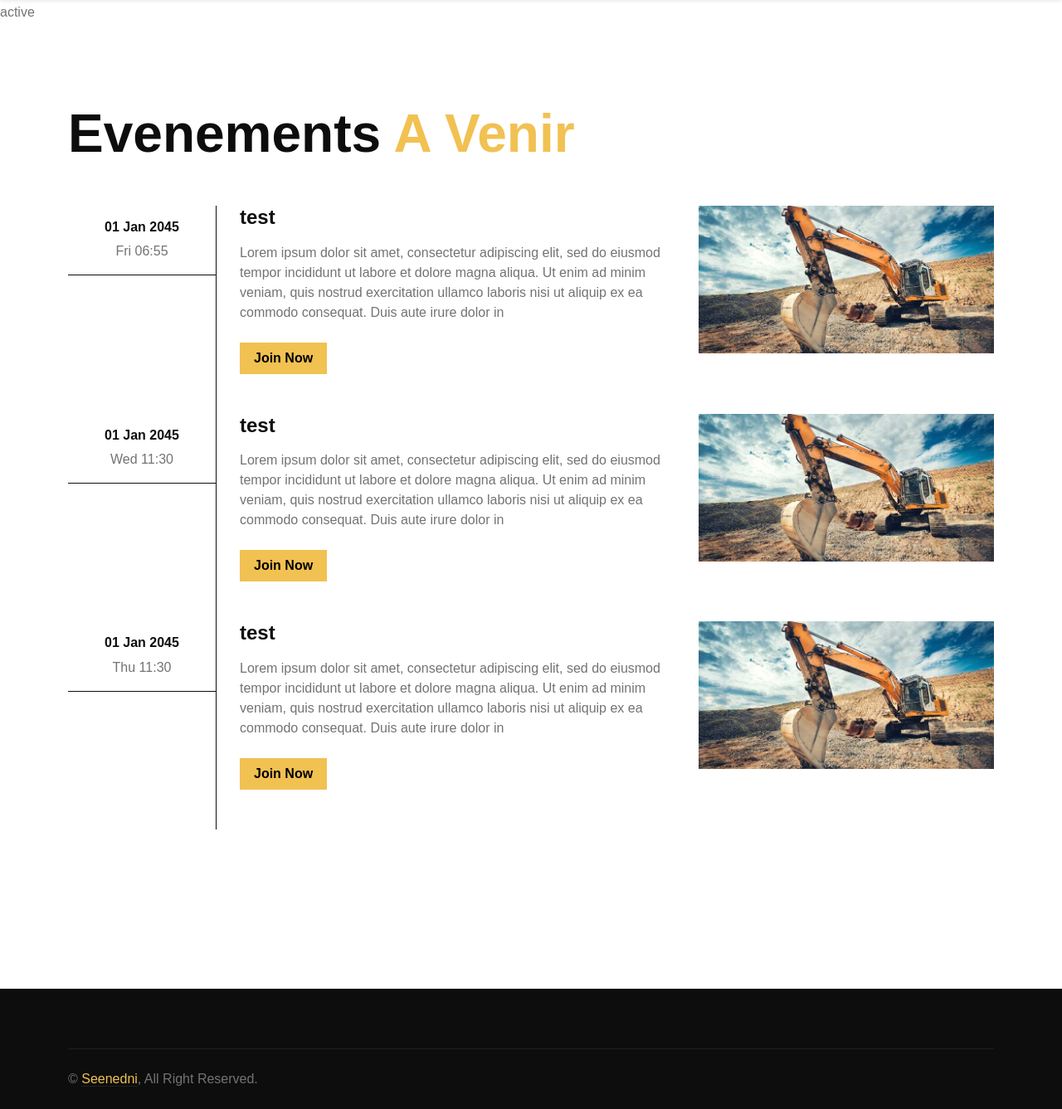
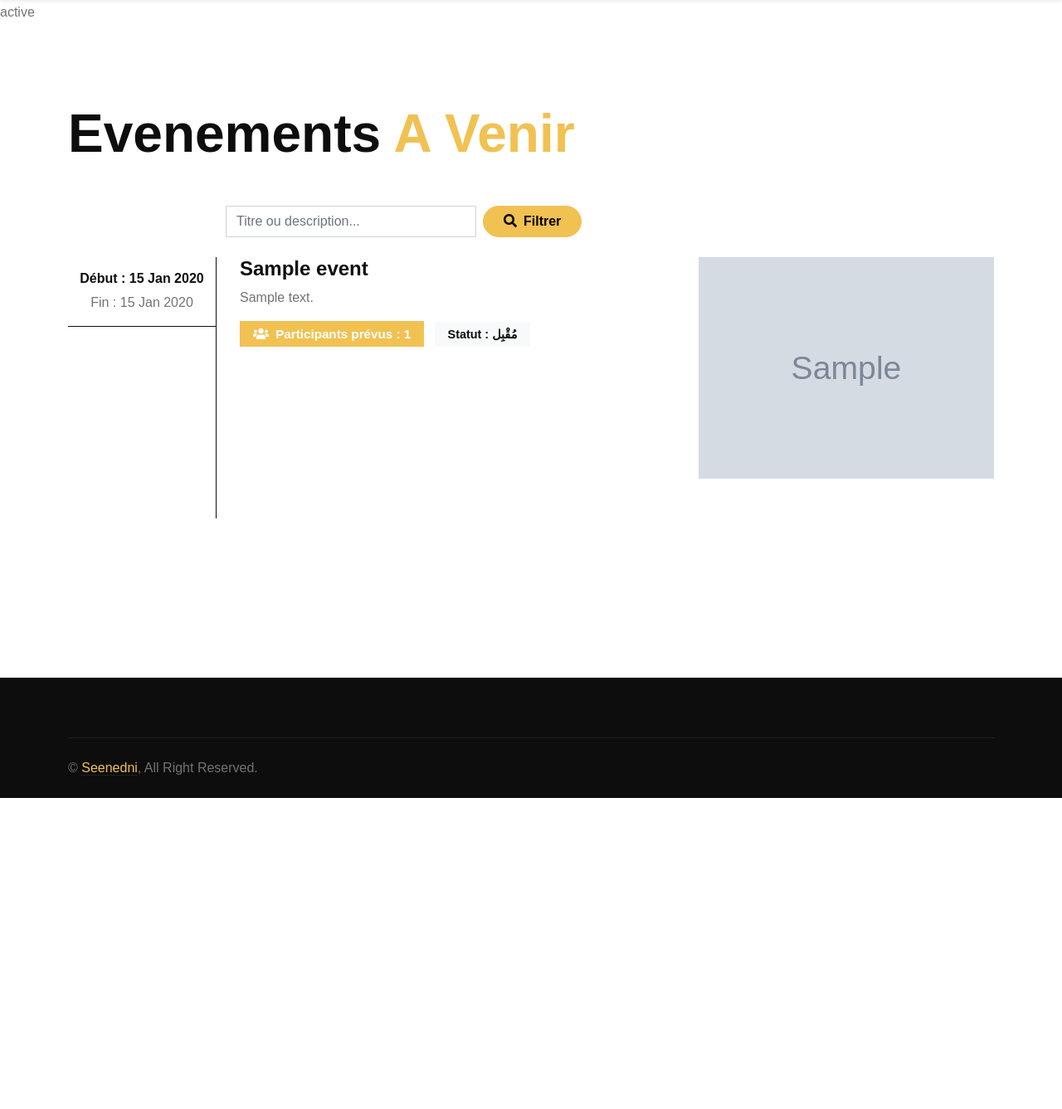
Before and after one commit to FaresKhiari216/MaraTech-2026-Team-SIF, a Django app: page /event/ in a window 1280 px wide. Shown: the part 67-1404 px from the top of the page at 83% size. After the commit the page ends 1029 px from the top, so only its background shows below. Run offline with Django 5.2, Linux system fonts and the light colour scheme; tables that the repository leaves empty hold one stand-in row (values such as "Sample post"); grey boxes marked "Sample" are stand-in pictures; some libraries are stand-ins or nearby versions.

Commit message:
Add event + research by filter

```diff
--- a/AnnouncementApp/forms.py
+++ b/AnnouncementApp/forms.py
@@ -8,6 +8,7 @@ class AnnouncementForm(forms.ModelForm):
             'category',
             'title',
             'photo',
+            'target_amount',
             'description',
             'emergency',
             'beneficiary',
@@ -17,6 +18,7 @@ class AnnouncementForm(forms.ModelForm):
             'category': forms.Select(attrs={'class': 'form-control'}),
             'title': forms.TextInput(attrs={'class': 'form-control', 'placeholder': 'Titre de l’annonce'}),
             'photo': forms.ClearableFileInput(attrs={'class': 'form-control'}),
+            'target_amount': forms.NumberInput(attrs={'class': 'form-control', 'placeholder': 'Montant plafond à atteindre'}),
             'description': forms.Textarea(attrs={'class': 'form-control', 'rows': 4, 'placeholder': 'Description'}),
             'emergency': forms.CheckboxInput(attrs={'class': 'form-check-input'}),
             'beneficiary': forms.TextInput(attrs={'class': 'form-control', 'placeholder': 'Bénéficiaire'}),
--- a/AnnouncementApp/models.py
+++ b/AnnouncementApp/models.py
@@ -17,6 +17,7 @@ class Announcement(models.Model):
         default="handicap"
     )
     title = models.CharField(max_length=100, blank=False, null=False)
+    target_amount = models.DecimalField(max_digits=10, decimal_places=2, blank=False, null=False, help_text="Montant plafond à atteindre")
     views = models.PositiveIntegerField(default=0)
     photo = models.ImageField(upload_to="Announcements/", blank=True, null=True)
     description = models.TextField(blank=False, null=False)
--- a/EventApp/forms.py
+++ b/EventApp/forms.py
@@ -24,12 +24,9 @@ class EventForm(forms.ModelForm):
         }
 
 class EventSearchForm(forms.Form):
-    query = forms.CharField(
-        label="Rechercher un évènement",
-        max_length=60,
+    keywords = forms.CharField(
+        label="Mots-clés",
+        max_length=100,
         required=False,
-        widget=forms.TextInput(attrs={
-            'class': 'form-control',
-            'placeholder': 'Nom de l’évènement...'
-        })
+        widget=forms.TextInput(attrs={'class': 'form-control', 'placeholder': 'Titre ou description...'})
     )
--- a/EventApp/urls.py
+++ b/EventApp/urls.py
@@ -1,9 +1,10 @@
 from django.urls import path
-from .views import index_event, create_event
+from .views import index_event, create_event, search_events
 
 app_name = "events"
 
 urlpatterns = [
     path("", index_event, name="index"),
     path("create/", create_event, name="create_event"),
+    path("search/", search_events, name="search"),
 ]
--- a/EventApp/views.py
+++ b/EventApp/views.py
@@ -1,18 +1,52 @@
 
 from django.shortcuts import redirect, render
-from EventApp.forms import EventForm
+from EventApp.forms import EventForm, EventSearchForm
 from .models import Event
+from UserApp.models import Association
+
+
+def _is_association_user(user):
+    if not user.is_authenticated:
+        return False
+    return Association.objects.filter(user=user).exists()
 
 
 def index_event(request):
     events = Event.objects.all()
-    return render(request, "event.html", {"events": events})
+    form = EventSearchForm()
+    is_association = _is_association_user(request.user)
+    context = {
+        "events": events,
+        "form": form,
+        "logged_in_user": request.user,
+        "is_association": is_association,
+    }
+    return render(request, "event.html", context)
+
+
+def search_events(request):
+    form = EventSearchForm(request.GET or None)
+    events = Event.objects.all()
+
+    if form.is_valid():
+        query = form.cleaned_data.get("keywords")
+        if query:
+            events = events.filter(title__icontains=query) | events.filter(description__icontains=query)
+
+    is_association = _is_association_user(request.user)
+    context = {
+        "search_events": events,
+        "events": events,
+        "form": form,
+        "logged_in_user": request.user,
+        "is_association": is_association,
+    }
+    return render(request, "event.html", context)
 
 def create_event(request):
     if request.method == "POST":
         form = EventForm(request.POST, request.FILES)
         if form.is_valid():
-            # Lier l'évènement à l'association de l'utilisateur connecté
             event = form.save(commit=False)
             event.association = request.user.association
             event.save()
--- a/templates/announcement.html
+++ b/templates/announcement.html
@@ -75,6 +75,7 @@
                                             </small>
                                         </div>
                                         <div class="text-end">
+                                            <span class="badge bg-primary text-white mb-1">Objectif : {{ announcement.target_amount }}&nbsp;DT</span><br>
                                             <span class="badge bg-light text-dark mb-1">{{ announcement.get_category_display }}</span><br>
                                             {% if announcement.emergency %}
                                                 <span class="badge bg-danger">Urgent</span>
@@ -121,6 +122,7 @@
                                             </small>
                                         </div>
                                         <div class="text-end">
+                                            <span class="badge bg-primary text-white mb-1">Objectif : {{ announcement.target_amount }}&nbsp;DT</span><br>
                                             <span class="badge bg-light text-dark mb-1">{{ announcement.get_category_display }}</span><br>
                                             {% if announcement.emergency %}
                                                 <span class="badge bg-danger">Urgent</span>
--- a/templates/announcement/Details_Announcement.html
+++ b/templates/announcement/Details_Announcement.html
@@ -36,6 +36,7 @@
                         <div class="card-body p-4 p-md-5">
                             <div class="d-flex justify-content-between align-items-start mb-3">
                                 <div>
+                                    <span class="badge bg-primary text-white me-2">Objectif : {{ announcement.target_amount }}&nbsp;DT</span>
                                     <span class="badge bg-light text-dark me-2">{{ announcement.get_category_display }}</span>
                                     {% if announcement.emergency %}
                                         <span class="badge bg-danger">Urgent</span>
--- a/templates/announcement/create_announcement.html
+++ b/templates/announcement/create_announcement.html
@@ -40,6 +40,12 @@
                         </div>
 
                         <div class="mb-3">
+                            <label class="form-label fw-bold text-primary">Montant plafond à atteindre</label>
+                            {{ form.target_amount }}
+                            <small class="form-text text-muted">Indiquez l'objectif financier à atteindre pour ce cas social.</small>
+                        </div>
+
+                        <div class="mb-3">
                             <label class="form-label">Description</label>
                             {{ form.description }}
                         </div>
--- a/templates/announcement/edit_announcement.html
+++ b/templates/announcement/edit_announcement.html
@@ -41,6 +41,12 @@
                         </div>
 
                         <div class="mb-3">
+                            <label class="form-label fw-bold text-primary">Montant plafond à atteindre</label>
+                            {{ form.target_amount }}
+                            <small class="form-text text-muted">Modifiez l'objectif financier à atteindre pour ce cas social.</small>
+                        </div>
+
+                        <div class="mb-3">
                             <label class="form-label">Description</label>
                             {{ form.description }}
                         </div>
--- a/templates/event.html
+++ b/templates/event.html
@@ -13,7 +13,7 @@
             <div class="container py-5">
                 <h1 class="display-3 mb-5 wow fadeIn" data-wow-delay="0.1s">Evenements <span class="text-primary">A Venir</span></h1>
 
-                {% if request.user.is_authenticated and request.user.type == 'association' %}
+                {% if is_association %}
                 <div class="text-center mb-4">
                     <a href="{% url 'events:create_event' %}" class="btn btn-primary rounded-pill px-4 py-2">
                         <i class="fa fa-plus me-2"></i>Créer un événement
@@ -21,70 +21,98 @@
                 </div>
                 {% endif %}
 
-                 <!-- Search bar -->
-                <div class="row g-4 event-item wow fadeIn" data-wow-delay="0.1s">
+                <!-- Search + filters using EventSearchForm -->
+                <div class="row justify-content-center mb-4">
+                    <div class="col-lg-8 col-md-10">
+                        <form method="get" action="{% url 'events:search' %}" class="row g-2 align-items-center">
+                            <div class="col-md-5">
+                                {{ form.keywords }}
+                            </div>
+                            <div class="col-md-4">
+                                <button class="btn btn-primary rounded-pill px-4" type="submit">
+                                    <i style="font-size:16px" class="fa fa-search me-2"></i>Filtrer
+                                </button>
+                            </div>
+                        </form>
+                    </div>
+                </div>
+                {% if search_events %}
+                    {% for event in search_events %}
+                        <div class="row g-4 event-item wow fadeIn" data-wow-delay="0.{{ forloop.counter }}s">
                             <div class="col-3 col-lg-2 pe-0">
                                 <div class="text-center border-bottom border-dark py-3 px-2">
-                            <h6>01 Jan 2045</h6>
-                            <p class="mb-0">Fri 06:55</p>
+                                    <h6>Début : {{ event.start_at|date:"d M Y" }}</h6>
+                                    <p class="mb-0">Fin : {{ event.finish_at|date:"d M Y" }}</p>
                                 </div>
                             </div>
                             <div class="col-9 col-lg-6 border-start border-dark pb-5">
                                 <div class="ms-3">
-                            <h4 class="mb-3">test</h4>
-                            <p class="mb-4">Lorem ipsum dolor sit amet, consectetur adipiscing elit, sed do eiusmod tempor incididunt ut labore et dolore magna aliqua. Ut enim ad minim veniam, quis nostrud exercitation ullamco laboris nisi ut
-                                aliquip ex ea commodo consequat. Duis aute irure dolor in </p>
-                            <a href="#" class="btn btn-primary px-3">Join Now</a>
+                                    <h4 class="mb-2">{{ event.title }}</h4>
+                                    <p class="mb-3">{{ event.description }}</p>
+                                    <div class="mb-2">
+                                        <span class="badge bg-primary text-white px-3 py-2 me-2" style="font-size: 0.95rem;">
+                                            <i class="fa fa-users me-1"></i>
+                                            Participants prévus : {{ event.n_participants }}
+                                        </span>
+                                        <span class="badge bg-light text-dark px-3 py-2" style="font-size: 0.9rem;">
+                                            Statut : {{ event.get_status_display }}
+                                        </span>
+                                    </div>
                                 </div>
                             </div>
                             <div class="col-12 col-lg-4">
                                 <div class="overflow-hidden mb-5">
-                            <img src="{% static 'img/test.jpg' %}" class="img-fluid w-100" alt="">
+                                    {% if event.image %}
+                                        <img src="{{ event.image.url }}" class="img-fluid w-100" alt="{{ event.title }}">
+                                    {% else %}
+                                        <img src="{% static 'img/test.jpg' %}" class="img-fluid w-100" alt="{{ event.title }}">
+                                    {% endif %}
                                 </div>
                             </div>
                         </div>
-                <div class="row g-4 event-item wow fadeIn" data-wow-delay="0.3s">
+                    {% empty %}
+                        <div class="col-12 text-center">
+                            <p class="text-muted mb-0">Aucune annonce pour le moment.</p>
+                        </div>
+                    {% endfor %}
+                {% else %}
+                    {% for event in events %}
+                    <div class="row g-4 event-item wow fadeIn" data-wow-delay="0.{{ forloop.counter }}s">
                         <div class="col-3 col-lg-2 pe-0">
                             <div class="text-center border-bottom border-dark py-3 px-2">
-                            <h6>01 Jan 2045</h6>
-                            <p class="mb-0">Wed 11:30</p>
+                                <h6>Début : {{ event.start_at|date:"d M Y" }}</h6>
+                                <p class="mb-0">Fin : {{ event.finish_at|date:"d M Y" }}</p>
                             </div>
                         </div>
                         <div class="col-9 col-lg-6 border-start border-dark pb-5">
                             <div class="ms-3">
-                            <h4 class="mb-3">test</h4>
-                            <p class="mb-4">Lorem ipsum dolor sit amet, consectetur adipiscing elit, sed do eiusmod tempor incididunt ut labore et dolore magna aliqua. Ut enim ad minim veniam, quis nostrud exercitation ullamco laboris nisi ut
-                                aliquip ex ea commodo consequat. Duis aute irure dolor in </p>
-                            <a href="#" class="btn btn-primary px-3">Join Now</a>
+                                <h4 class="mb-2">{{ event.title }}</h4>
+                                <p class="mb-3">{{ event.description }}</p>
+                                <div class="mb-2">
+                                    <span class="badge bg-primary text-white px-3 py-2 me-2" style="font-size: 0.95rem;">
+                                        <i class="fa fa-users me-1"></i>
+                                        Participants prévus : {{ event.n_participants }}
+                                    </span>
+                                    <span class="badge bg-light text-dark px-3 py-2" style="font-size: 0.9rem;">
+                                        Statut : {{ event.get_status_display }}
+                                    </span>
+                                </div>
                             </div>
                         </div>
                         <div class="col-12 col-lg-4">
                             <div class="overflow-hidden mb-5">
-                            <img src="{% static 'img/test.jpg' %}" class="img-fluid w-100" alt="">
+                                {% if event.image %}
+                                    <img src="{{ event.image.url }}" class="img-fluid w-100" alt="{{ event.title }}">
+                                {% else %}
+                                    <img src="{% static 'img/test.jpg' %}" class="img-fluid w-100" alt="{{ event.title }}">
+                                {% endif %}
                             </div>
                         </div>
                     </div>
-                <div class="row g-4 event-item wow fadeIn" data-wow-delay="0.5s">
-                    <div class="col-3 col-lg-2 pe-0">
-                        <div class="text-center border-bottom border-dark py-3 px-2">
-                            <h6>01 Jan 2045</h6>
-                            <p class="mb-0">Thu 11:30</p>
-                        </div>
-                    </div>
-                    <div class="col-9 col-lg-6 border-start border-dark pb-5">
-                        <div class="ms-3">
-                            <h4 class="mb-3">test</h4>
-                            <p class="mb-4">Lorem ipsum dolor sit amet, consectetur adipiscing elit, sed do eiusmod tempor incididunt ut labore et dolore magna aliqua. Ut enim ad minim veniam, quis nostrud exercitation ullamco laboris nisi ut
-                                aliquip ex ea commodo consequat. Duis aute irure dolor in </p>
-                            <a href="#" class="btn btn-primary px-3">Join Now</a>
-                        </div>
-                    </div>
-                    <div class="col-12 col-lg-4">
-                        <div class="overflow-hidden mb-5">
-                            <img src="{% static 'img/test.jpg' %}" class="img-fluid w-100" alt="">
-                        </div>
-                    </div>
-                </div>
+                    {% empty %}
+                    <p class="text-muted">Aucun évènement pour le moment.</p>
+                    {% endfor %}
+                {% endif %}
             </div>
         </div>
         <!-- Events End -->
```
Also changed, not shown: AnnouncementApp/migrations/0004_announcement_target_amount_and_more.py (added), AnnouncementApp/migrations/0005_alter_announcement_target_amount.py (added), media/Announcements/Capture_décran_2025-02-18_191941.png (added), media/Events/Capture_décran_2025-02-15_132853.png (added). Lines whose indentation alone changed are shown as unchanged.
